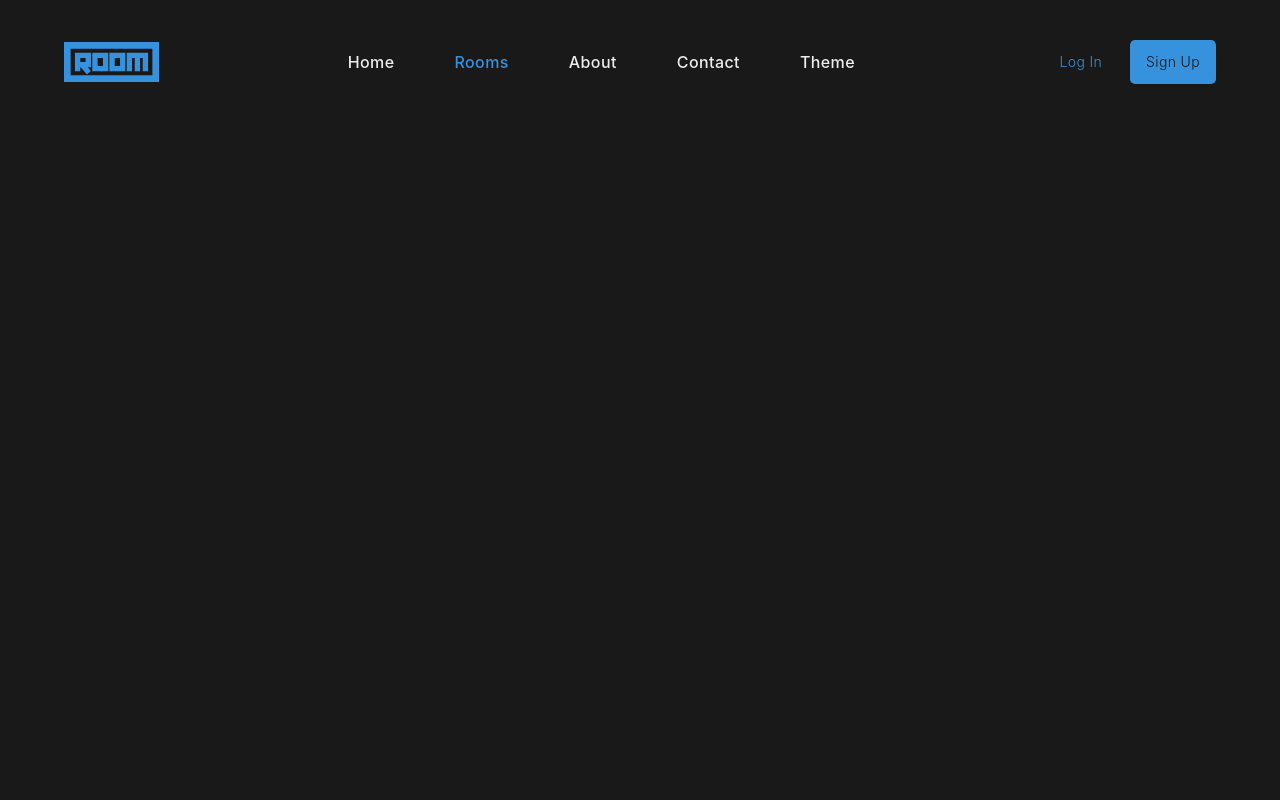
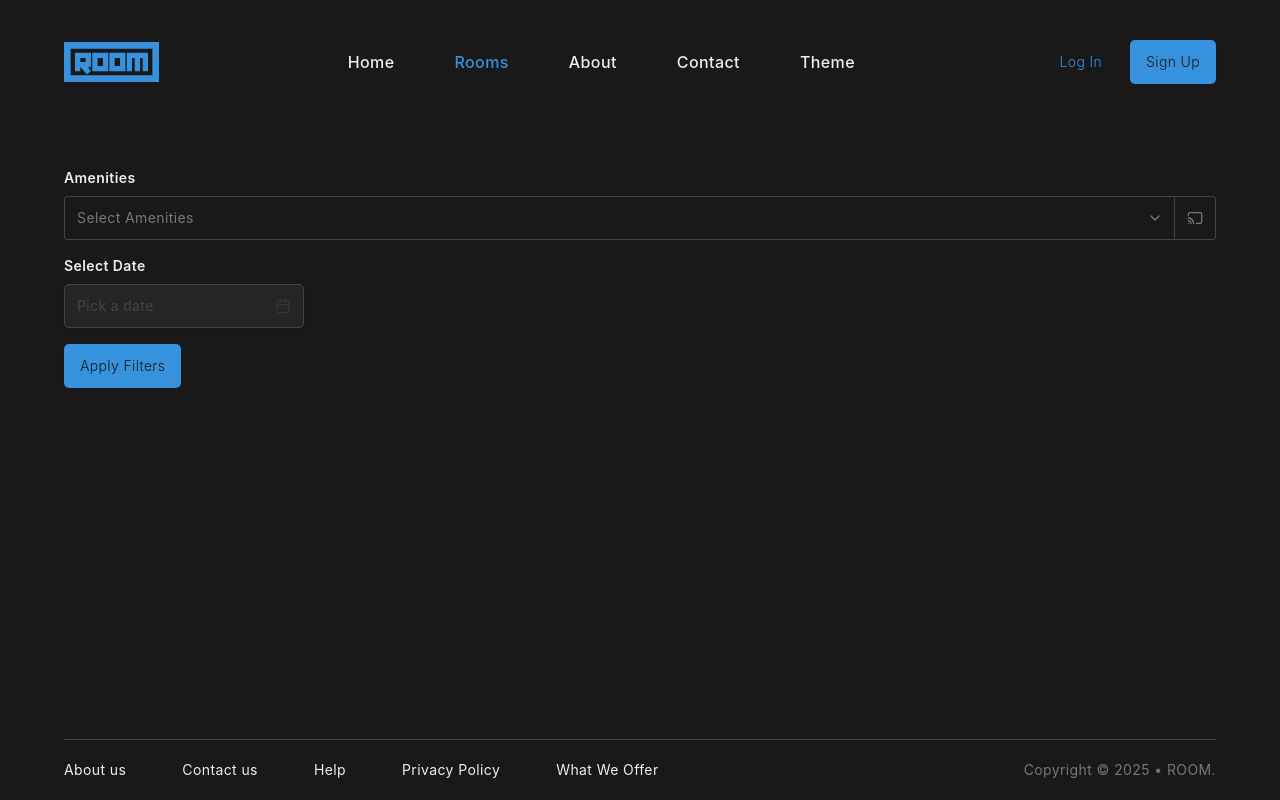
Before and after one commit to djalilmsk/room-reservation, a React (Vite) app: page /rooms in a window 1280 px wide. Built offline with nearby package versions, Linux system fonts and the light colour scheme.

Commit message:
rooms page filters

```diff
--- a/package.json
+++ b/package.json
@@ -16,6 +16,7 @@
     "@radix-ui/react-checkbox": "^1.1.4",
     "@radix-ui/react-dropdown-menu": "^2.1.6",
     "@radix-ui/react-label": "^2.1.2",
+    "@radix-ui/react-popover": "^1.1.6",
     "@radix-ui/react-select": "^2.1.6",
     "@radix-ui/react-separator": "^1.1.2",
     "@radix-ui/react-slot": "^1.1.2",
@@ -25,10 +26,12 @@
     "axios": "^1.8.4",
     "class-variance-authority": "^0.7.1",
     "clsx": "^2.1.1",
+    "date-fns": "^3.6.0",
     "gsap": "^3.12.7",
     "input-otp": "^1.4.2",
     "lucide-react": "^0.483.0",
     "react": "^18.3.1",
+    "react-day-picker": "^8.10.1",
     "react-dom": "^18.3.1",
     "react-hook-form": "^7.54.2",
     "react-redux": "^9.2.0",
--- a/src/App.jsx
+++ b/src/App.jsx
@@ -5,6 +5,7 @@
 import SignUp from "./pages/auth/SignUp";
 import LogIn from "./pages/auth/LogIn";
 import ForgetPassword from "./pages/auth/ForgetPassword";
+import Rooms from "./pages/home/Rooms";
 import { FirstContent } from "./components/auth/forms/signup-form";
 import { SecondContent } from "./components/auth/forms/password-form";
 import { ThirdContent } from "./components/auth/forms/image-form";
@@ -12,7 +13,6 @@
 import { EmailForm } from "./components/auth/forms/email-form";
 import { OTPForm } from "./components/auth/forms/OTP-form";
 import { ChangePassword } from "./components/auth/forms/change-password";
-import Rooms from "./pages/home/Rooms";
 
 const router = createBrowserRouter([
   {
--- a/src/components/home/Landing/Hero.jsx
+++ b/src/components/home/Landing/Hero.jsx
@@ -44,7 +44,7 @@
 
 function Hero() {
   return (
-    <div className="grid md:grid-cols-2 md:pt-10 max-md:space-y-5">
+    <div className="grid md:grid-cols-2 max-md:space-y-5">
       <Text />
       <Image />
     </div>
--- /dev/null
+++ b/src/components/home/Room/Filters.jsx
@@ -0,0 +1,165 @@
+import { Button } from "@/components/ui/button";
+import {
+  Form,
+  FormControl,
+  FormField,
+  FormItem,
+  FormLabel,
+  FormMessage,
+} from "@/components/ui/form";
+import {
+  Select,
+  SelectContent,
+  SelectGroup,
+  SelectItem,
+  SelectLabel,
+  SelectTrigger,
+  SelectValue,
+} from "@/components/ui/select";
+import { Separator } from "@/components/ui/separator";
+import { CalendarIcon, Cast } from "lucide-react";
+import { useForm } from "react-hook-form";
+import {
+  Popover,
+  PopoverContent,
+  PopoverTrigger,
+} from "@/components/ui/popover";
+import { Calendar } from "@/components/ui/calendar";
+import { format } from "date-fns";
+import { cn } from "@/lib/utils";
+
+function SelectField({
+  control,
+  label = "",
+  placeholder = "",
+  name = "",
+  children,
+  icon: IconComponent,
+}) {
+  return (
+    <FormField
+      control={control}
+      name={name}
+      render={({ field }) => (
+        <FormItem>
+          <FormLabel className="text-sm">{label}</FormLabel>
+          <FormControl>
+            <Select onValueChange={field.onChange} defaultValue={field.value}>
+              <SelectTrigger
+                className={`relative w-full ${IconComponent ? "pr-13" : ""}`}
+              >
+                <SelectValue placeholder={placeholder} />
+                {IconComponent && (
+                  <>
+                    <Separator
+                      orientation="vertical"
+                      className="absolute right-10 h-full"
+                    />
+                    <IconComponent className="text-secondary-foreground absolute top-1/2 right-3 h-5 w-5 -translate-y-1/2" />
+                  </>
+                )}
+              </SelectTrigger>
+              <SelectContent>
+                <SelectGroup>
+                  <SelectLabel>{label}</SelectLabel>
+                  {children}
+                </SelectGroup>
+              </SelectContent>
+            </Select>
+          </FormControl>
+          <FormMessage />
+        </FormItem>
+      )}
+    />
+  );
+}
+
+function CalendarField({
+  control,
+  label = "",
+  name = "",
+  placeholder = "Pick a date",
+}) {
+  return (
+    <FormField
+      control={control}
+      name={name}
+      render={({ field }) => (
+        <FormItem>
+          <FormLabel className="text-sm">{label}</FormLabel>
+          <Popover>
+            <PopoverTrigger asChild>
+              <Button
+                variant="outline"
+                className={cn(
+                  "w-[240px] justify-start text-left font-normal",
+                  !field.value && "text-muted-foreground"
+                )}
+              >
+                {field.value ? format(field.value, "PPP") : placeholder}
+                <CalendarIcon className="ml-auto h-4 w-4 opacity-50" />
+              </Button>
+            </PopoverTrigger>
+            <PopoverContent className="w-auto p-0" align="start">
+              <Calendar
+                mode="single"
+                selected={field.value}
+                onSelect={field.onChange}
+                disabled={(date) =>
+                  date > new Date() || date < new Date("1900-01-01")
+                }
+                initialFocus
+              />
+            </PopoverContent>
+          </Popover>
+          <FormMessage />
+        </FormItem>
+      )}
+    />
+  );
+}
+
+function Filters() {
+  const form = useForm({
+    defaultValues: {
+      amenities: "",
+      date: null, // Default to null for the date field
+    },
+  });
+
+  const onSubmit = (data) => {
+    console.log("Form submitted:", data);
+  };
+
+  return (
+    <div className="space-y-6">
+      <Form {...form}>
+        <form onSubmit={form.handleSubmit(onSubmit)} className="space-y-4">
+          <SelectField
+            control={form.control}
+            label="Amenities"
+            placeholder="Select Amenities"
+            name="amenities"
+            icon={Cast}
+          >
+            <SelectItem value="apple">Apple</SelectItem>
+            <SelectItem value="banana">Banana</SelectItem>
+            <SelectItem value="blueberry">Blueberry</SelectItem>
+            <SelectItem value="grapes">Grapes</SelectItem>
+            <SelectItem value="pineapple">Pineapple</SelectItem>
+          </SelectField>
+
+          <CalendarField
+            control={form.control}
+            label="Select Date"
+            name="date"
+          />
+
+          <Button type="submit">Apply Filters</Button>
+        </form>
+      </Form>
+    </div>
+  );
+}
+
+export default Filters;
--- /dev/null
+++ b/src/components/ui/calendar.jsx
@@ -0,0 +1,68 @@
+import * as React from "react";
+import { ChevronLeft, ChevronRight } from "lucide-react";
+import { DayPicker } from "react-day-picker";
+
+import { cn } from "@/lib/utils";
+import { buttonVariants } from "@/components/ui/button";
+
+function Calendar({ className, classNames, showOutsideDays = true, ...props }) {
+  return (
+    <DayPicker
+      showOutsideDays={showOutsideDays}
+      className={cn("p-3", className)}
+      classNames={{
+        months: "flex flex-col sm:flex-row gap-2",
+        month: "flex flex-col gap-4",
+        caption: "flex justify-center pt-1 relative items-center w-full",
+        caption_label: "text-sm font-medium",
+        nav: "flex items-center gap-1",
+        nav_button: cn(
+          buttonVariants({ variant: "outline" }),
+          "size-7 bg-transparent p-0 opacity-50 hover:opacity-100",
+        ),
+        nav_button_previous: "absolute left-1",
+        nav_button_next: "absolute right-1",
+        table: "w-full border-collapse space-x-1",
+        head_row: "flex",
+        head_cell:
+          "text-muted-foreground rounded-md w-8 font-normal text-[0.8rem]",
+        row: "flex w-full mt-2",
+        cell: cn(
+          "relative p-0 text-center text-sm focus-within:relative focus-within:z-20 [&:has([aria-selected])]:bg-accent [&:has([aria-selected].day-range-end)]:rounded-r-md",
+          props.mode === "range"
+            ? "[&:has(>.day-range-end)]:rounded-r-md [&:has(>.day-range-start)]:rounded-l-md first:[&:has([aria-selected])]:rounded-l-md last:[&:has([aria-selected])]:rounded-r-md"
+            : "[&:has([aria-selected])]:rounded-md",
+        ),
+        day: cn(
+          buttonVariants({ variant: "ghost" }),
+          "size-8 p-0 font-normal aria-selected:opacity-100",
+        ),
+        day_range_start:
+          "day-range-start aria-selected:bg-primary aria-selected:text-primary-foreground",
+        day_range_end:
+          "day-range-end aria-selected:bg-primary aria-selected:text-primary-foreground",
+        day_selected:
+          "bg-primary text-primary-foreground hover:bg-primary hover:text-primary-foreground focus:bg-primary focus:text-primary-foreground",
+        day_today: "bg-accent text-accent-foreground",
+        day_outside:
+          "day-outside text-muted-foreground aria-selected:text-muted-foreground",
+        day_disabled: "text-muted-foreground opacity-50",
+        day_range_middle:
+          "aria-selected:bg-accent aria-selected:text-accent-foreground",
+        day_hidden: "invisible",
+        ...classNames,
+      }}
+      components={{
+        IconLeft: ({ className, ...props }) => (
+          <ChevronLeft className={cn("size-4", className)} {...props} />
+        ),
+        IconRight: ({ className, ...props }) => (
+          <ChevronRight className={cn("size-4", className)} {...props} />
+        ),
+      }}
+      {...props}
+    />
+  );
+}
+
+export { Calendar };
--- /dev/null
+++ b/src/components/ui/page.jsx
@@ -0,0 +1,19 @@
+import { cn } from "@/lib/utils";
+import { forwardRef } from "react";
+
+export const Page = forwardRef(({ children, className, ...props }, ref) => {
+  return (
+    <div
+      ref={ref}
+      {...props}
+      className={cn(
+        "space-y-12 max-sm:pt-22 md:pt-10 sm:space-y-24 lg:space-y-32",
+        className,
+      )}
+    >
+      <div></div>
+      {children}
+      <div></div>
+    </div>
+  );
+});
--- /dev/null
+++ b/src/components/ui/popover.jsx
@@ -0,0 +1,45 @@
+import * as React from "react"
+import * as PopoverPrimitive from "@radix-ui/react-popover"
+
+import { cn } from "@/lib/utils"
+
+function Popover({
+  ...props
+}) {
+  return <PopoverPrimitive.Root data-slot="popover" {...props} />;
+}
+
+function PopoverTrigger({
+  ...props
+}) {
+  return <PopoverPrimitive.Trigger data-slot="popover-trigger" {...props} />;
+}
+
+function PopoverContent({
+  className,
+  align = "center",
+  sideOffset = 4,
+  ...props
+}) {
+  return (
+    (<PopoverPrimitive.Portal>
+      <PopoverPrimitive.Content
+        data-slot="popover-content"
+        align={align}
+        sideOffset={sideOffset}
+        className={cn(
+          "bg-popover text-popover-foreground data-[state=open]:animate-in data-[state=closed]:animate-out data-[state=closed]:fade-out-0 data-[state=open]:fade-in-0 data-[state=closed]:zoom-out-95 data-[state=open]:zoom-in-95 data-[side=bottom]:slide-in-from-top-2 data-[side=left]:slide-in-from-right-2 data-[side=right]:slide-in-from-left-2 data-[side=top]:slide-in-from-bottom-2 z-50 w-72 origin-(--radix-popover-content-transform-origin) rounded-md border p-4 shadow-md outline-hidden",
+          className
+        )}
+        {...props} />
+    </PopoverPrimitive.Portal>)
+  );
+}
+
+function PopoverAnchor({
+  ...props
+}) {
+  return <PopoverPrimitive.Anchor data-slot="popover-anchor" {...props} />;
+}
+
+export { Popover, PopoverTrigger, PopoverContent, PopoverAnchor }
--- a/src/components/ui/select.jsx
+++ b/src/components/ui/select.jsx
@@ -39,7 +39,7 @@
       {...props}>
       {children}
       <SelectPrimitive.Icon asChild>
-        <ChevronDownIcon className="size-4 opacity-50" />
+        <ChevronDownIcon className="size-4 text-secondary-foreground" />
       </SelectPrimitive.Icon>
     </SelectPrimitive.Trigger>)
   );
@@ -56,7 +56,7 @@
       <SelectPrimitive.Content
         data-slot="select-content"
         className={cn(
-          "bg-popover text-popover-foreground data-[state=open]:animate-in data-[state=closed]:animate-out data-[state=closed]:fade-out-0 data-[state=open]:fade-in-0 data-[state=closed]:zoom-out-95 data-[state=open]:zoom-in-95 data-[side=bottom]:slide-in-from-top-2 data-[side=left]:slide-in-from-right-2 data-[side=right]:slide-in-from-left-2 data-[side=top]:slide-in-from-bottom-2 relative z-50 max-h-(--radix-select-content-available-height) min-w-[8rem] origin-(--radix-select-content-transform-origin) overflow-x-hidden overflow-y-auto rounded-md border shadow-md",
+          "bg-popover text-popover-foreground data-[state=open]:animate-in data-[state=closed]:animate-out data-[state=closed]:fade-out-0 data-[state=open]:fade-in-0 data-[state=closed]:zoom-out-95 data-[state=open]:zoom-in-95 data-[side=bottom]:slide-in-from-top-2 data-[side=left]:slide-in-from-right-2 data-[side=right]:slide-in-from-left-2 data-[side=top]:slide-in-from-bottom-2 relative z-50 max-h-(--radix-select-content-available-height) min-w-[8rem] origin-(--radix-select-content-transform-origin) overflow-x-hidden overflow-y-auto rounded-md border shadow-sm",
           position === "popper" &&
             "data-[side=bottom]:translate-y-1 data-[side=left]:-translate-x-1 data-[side=right]:translate-x-1 data-[side=top]:-translate-y-1",
           className
@@ -82,7 +82,7 @@
   return (
     (<SelectPrimitive.Label
       data-slot="select-label"
-      className={cn("text-muted-foreground px-2 py-1.5 text-xs", className)}
+      className={cn("text-secondary-foreground px-2 py-1.5 text-xs", className)}
       {...props} />)
   );
 }
--- a/src/pages/HomeLayout.jsx
+++ b/src/pages/HomeLayout.jsx
@@ -8,7 +8,7 @@
 function HomeLayout() {
   return (
     <div className="flex flex-col items-center overflow-x-hidden">
-      <div className="relative max-xl:w-[90%] xl:w-6xl">
+      <div className="relative max-xl:w-[90%] xl:w-6xl min-h-screen flex flex-col justify-between">
         <Header />
         <Outlet />
 
--- a/src/pages/home/Rooms.jsx
+++ b/src/pages/home/Rooms.jsx
@@ -1,9 +1,12 @@
+import Filters from "@/components/home/Room/Filters";
+import { Page } from "@/components/ui/page";
+
 function Rooms() {
   return (
-    <div>
-
-    </div>
-  )
+    <Page>
+      <Filters />
+    </Page>
+  );
 }
 
-export default Rooms
+export default Rooms;
```
Also changed, not shown: src/pages/home/Landing.jsx (+3 -4 lines), 1 other file (tests, documents, lock files or other folders).
